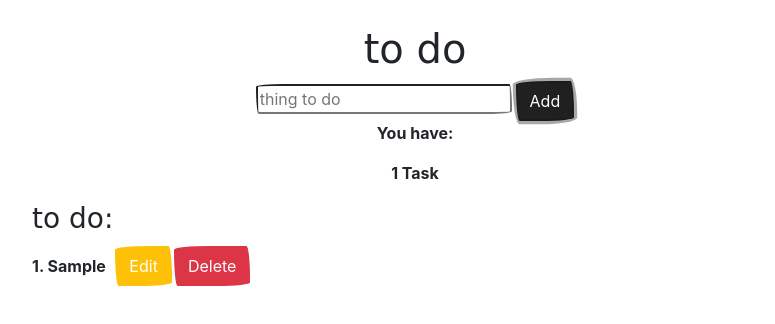
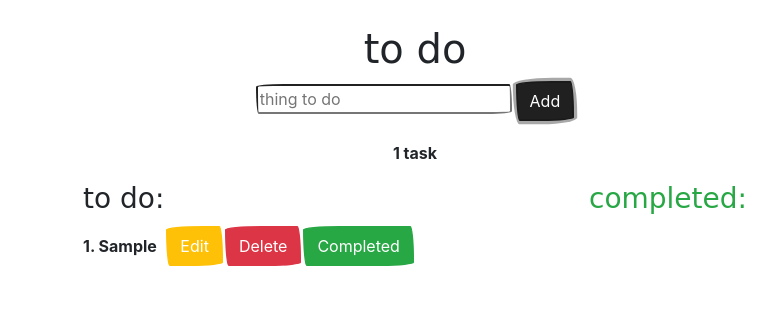
Before and after one commit to jyergatianmurfitt/to-do, a plain HTML site: page index.html in a window 1280 px wide. Both pictures are taken after typing "Sample" into the empty fields and a click on the input "Add". Shown: the whole page, without its empty margins (225-1000 px from the left). Drawn offline with nearby package versions, Linux system fonts and the light colour scheme; a web font is replaced by a local one.

Commit message:
Fixed typo and added completion function

```diff
--- a/index.html
+++ b/index.html
@@ -8,14 +8,18 @@
     <title>To Do</title>
   </head>
   <body>
+    <div class="form">
+      <div class="header">
         <h1 class="title">to do</h1>
-    <div class="form">
         <form action="javascript:void(0);" method="POST" onsubmit="app.Add()">
           <input type="text" id="add-todo" placeholder="thing to do">
           <input type="submit" value="Add" class="btn btn-primary">
         </form>
-      <p>You have: </p>
         <p id="counter"></p>
+      </div>
+      <div class="container">
+        <div class="row">
+          <div class="col-one">
             <table>
               <tr class="to-do">
                 <th><h3>to do:</h3></th>
@@ -28,9 +32,23 @@
             <form id="save-edit" action="javascript:void(0);" method="POST">
               <input type="text" id="edit-todo">
               <input type="submit" value="Save" class="btn btn-success">
-        <a onclick="CloseImput()" aria-label="Close">&#10006;</a>
+              <a onclick="CloseInput()" aria-label="Close">&#10006;</a>
             </form>
           </div>
+          <div class="col-two">
+            <table>
+              <tr class="completed">
+                <th><h3 class="text-success">completed:</h3></th>
+              </tr>
+              <tbody id="completed-list">
+              </tbody>
+            </table>
+          </div>
+          </div>
+        </div>
+      </div>
+
+
   <script src="https://cdnjs.cloudflare.com/ajax/libs/materialize/1.0.0/js/materialize.min.js"></script>
   <script src="scripts.js"></script>
   </body>
--- a/scripts.js
+++ b/scripts.js
@@ -1,22 +1,29 @@
 var app = new function() {
   this.el = document.getElementById('tasks');
   this.tasks = [];
+  this.completedList = [];
+
+
+
 
   this.FetchAll = function() {
     var data = '';
 
     if (this.tasks.length > 0) {
       for (i = 0; i < this.tasks.length; i++) {
-        data += '<tr>';
-        data += '<td>' + (i + 1) + ". " + this.tasks[i] + '</td>';
-        data += '<td><button onclick="app.Edit(' + i + ')" class="btn btn-warning">Edit</button></td>';
-        data += '<td><button onclick="app.Delete(' + i + ')" class="btn btn-danger">Delete</button></td>';
-        data += '</tr>';
+        data += `<tr><td> ${ (i + 1) }. ${ this.tasks[i] } </td>
+        <td><button onclick="app.Edit( ${ i } )" class="btn btn-warning">Edit</button></td>
+        <td><button onclick="app.Delete( ${ i } )" class="btn btn-danger">Delete</button></td>
+        <td><button onclick="app.Completed( ${ i } )" class="btn btn-success">Completed</button></td>
+        </tr>`;
       }
     }
     this.Count(this.tasks.length);
     return this.el.innerHTML = data;
   };
+
+
+
 
   this.Add = function() {
     el = document.getElementById('add-todo');
@@ -28,6 +35,34 @@ var app = new function() {
       this.FetchAll();
     }
   };
+
+
+
+
+  this.CompletedList = function() {
+    var completedData = '';
+
+    if (this.completedList.length > 0) {
+      for (j = 0; j < this.completedList.length; j++) {
+        completedData += `<tr><td class="text-success"> ${ (j + 1) }. ${ this.completedList[j] } </td></tr>`;
+      }
+    }
+    return document.getElementById('completed-list').innerHTML = completedData;
+  }
+
+
+
+  this.Completed = function(item) {
+    var compItem = this.tasks[item];
+
+    this.completedList.push(compItem);
+    this.tasks.splice([item], 1);
+    this.FetchAll();
+    this.CompletedList();
+  }
+
+
+
 
   this.Edit = function(item) {
     el = document.getElementById('edit-todo');
@@ -45,17 +80,23 @@ var app = new function() {
     }
   };
 
+
+
+
   this.Delete = function(item) {
     this.tasks.splice(item, 1);
     this.FetchAll();
   };
 
+
+
+
   this.Count = function(data) {
     var el = document.getElementById('counter');
-    var name = 'Tasks';
+    var name = 'tasks';
     if(data) {
       if(data == 1) {
-        name = 'Task';
+        name = 'task';
       }
       el.innerHTML = data + ' ' + name;
     } else {
--- a/styles.css
+++ b/styles.css
@@ -1,12 +1,16 @@
-.title {
+.header {
   text-align: center;
   margin-top: 25px;
 }
 
-.form {
+.container {
+  display: flex;
+}
+
+.row {
+  width: 60%;
   margin: auto;
-  max-width: 60%;
-  text-align: center;
+  justify-content: space-between;
 }
 
 input[type='submit'], button, [aira-label] {
@@ -23,3 +27,7 @@ input[type='submit'], button, [aira-label] {
 #tasks {
   text-align: left;
 }
+
+#counter {
+  margin-top: 20px;
+}
```
Lines whose indentation alone changed are shown as unchanged.
